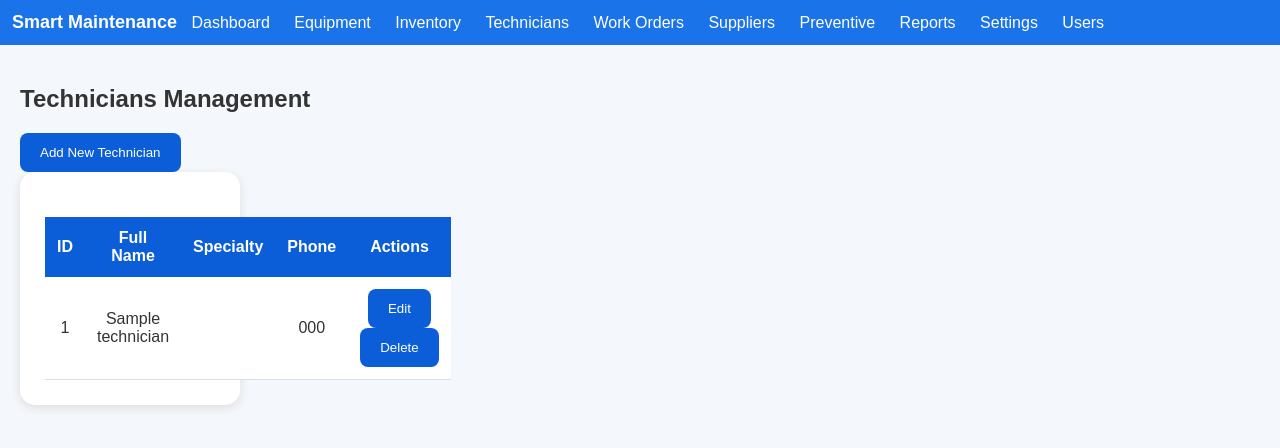
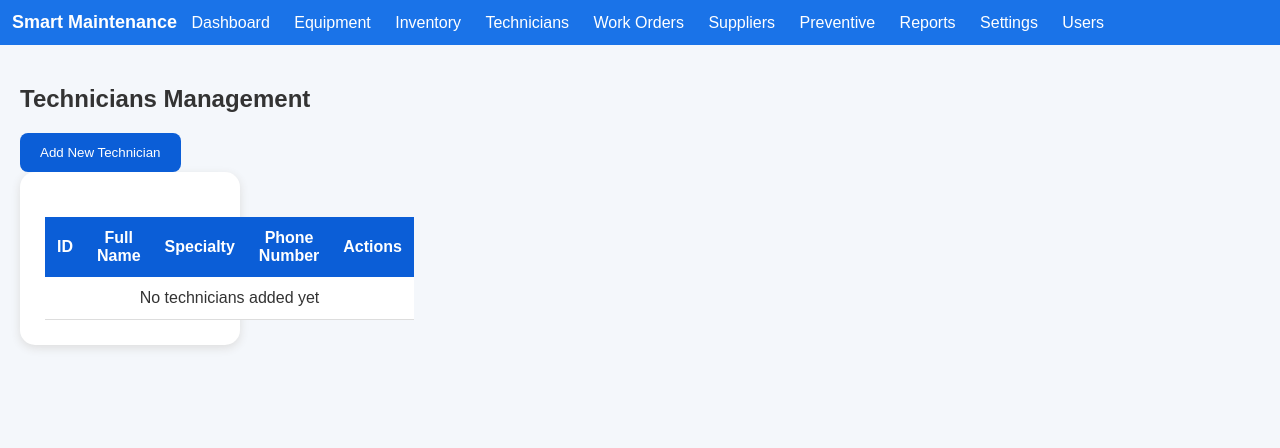
Before and after one commit to AtinaolDebeli/SmartMaintenance, a Flask app: page /technicians in a window 1280 px wide. Shown: the top 448 px of the page. Run offline with Flask 3, Linux system fonts and the light colour scheme; the visitor is signed in with stand-in values (Sample User, id 1); tables that the repository leaves empty hold one stand-in row (values such as "Sample post").

Commit message:
Revise technicians page layout and table design
Updated the layout and structure of the technicians page, including improved headings and table formatting.

```diff
--- a/templates/technicians.html
+++ b/templates/technicians.html
@@ -1,7 +1,8 @@
 {% extends "base.html" %}
-{% block title %}Technicians{% endblock %}
+{% block title %}Technicians Management{% endblock %}
 {% block content %}
 
+<div class="container mt-4">
     <h2 class="mb-4">Technicians Management</h2>
 
     <div class="mb-3">
@@ -10,36 +11,24 @@
 
     <div class="card">
         <div class="card-body">
-        <table class="table table-striped">
-            <thead>
+            <table class="table table-striped table-bordered">
+                <thead class="table-dark">
                     <tr>
                         <th>ID</th>
                         <th>Full Name</th>
                         <th>Specialty</th>
-                    <th>Phone</th>
+                        <th>Phone Number</th>
                         <th>Actions</th>
                     </tr>
                 </thead>
                 <tbody>
-                {% for tech in technicians %}
-                <tr>
-                    <td>{{ tech.id }}</td>
-                    <td>{{ tech.name }}</td>
-                    <td>{{ tech.specialty }}</td>
-                    <td>{{ tech.phone }}</td>
-                    <td>
-                        <button class="btn btn-sm btn-info">Edit</button>
-                        <button class="btn btn-sm btn-danger">Delete</button>
-                    </td>
-                </tr>
-                {% else %}
                     <tr>
                         <td colspan="5" class="text-center">No technicians added yet</td>
                     </tr>
-                {% endfor %}
                 </tbody>
             </table>
         </div>
     </div>
+</div>
 
 {% endblock %}
```
Lines whose indentation alone changed are shown as unchanged.
